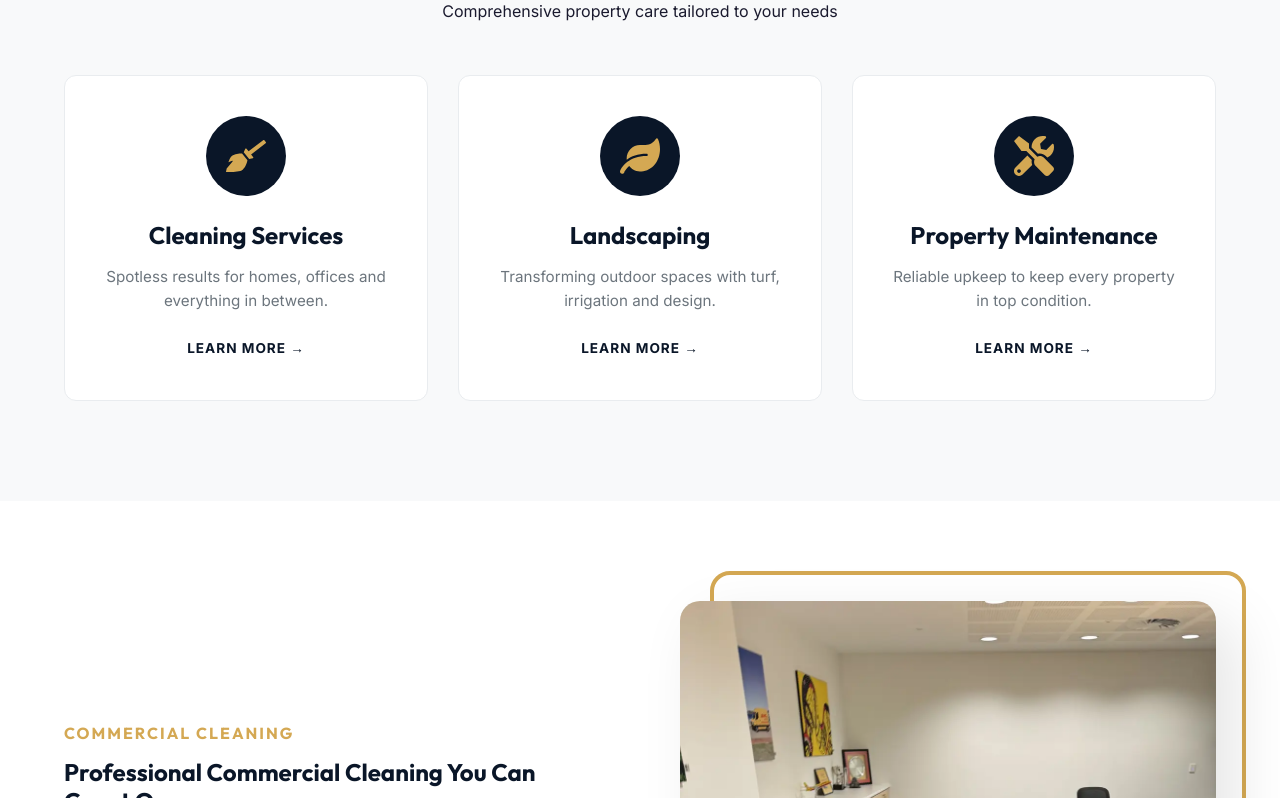
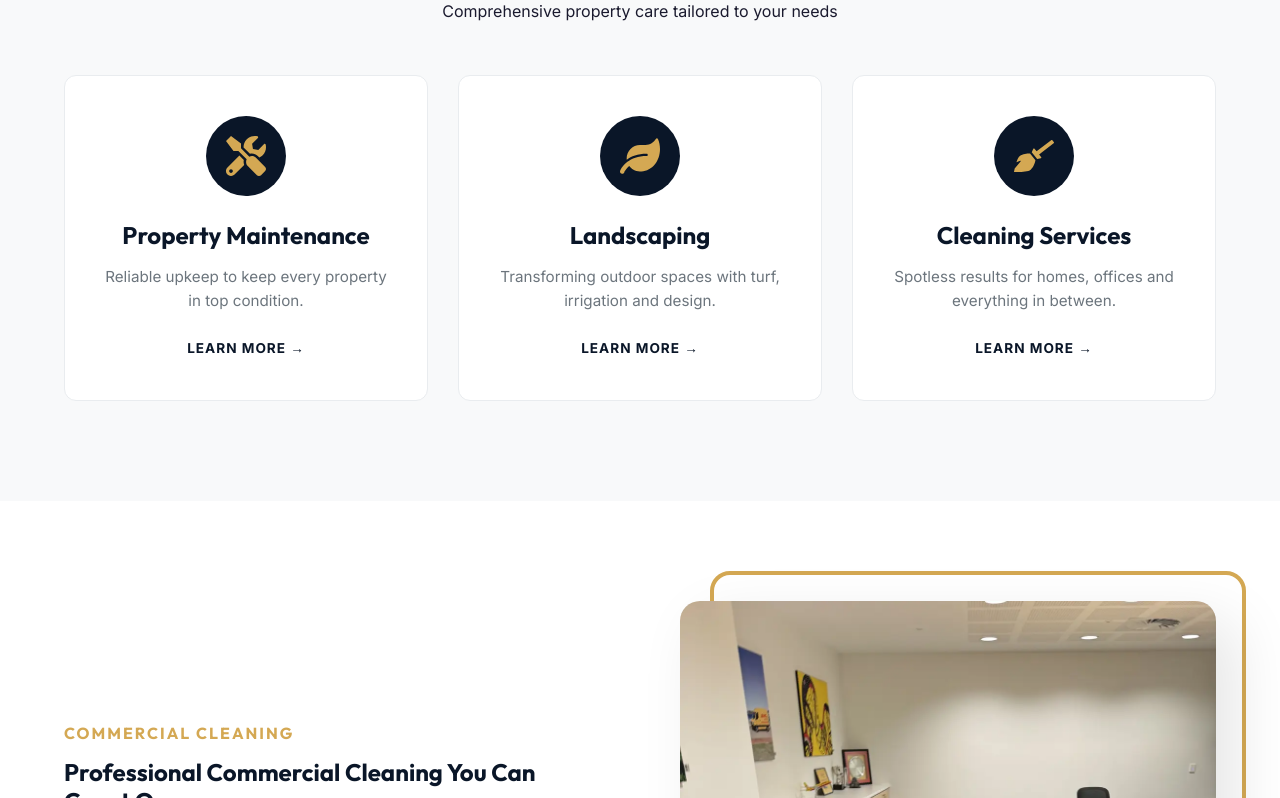
Before and after one commit to Sumaiya-Meem/prestiva-service-website, a React (Vite) app in the folder client/: page / in a window 1280 px wide. Shown: the part 1142-1940 px from the top of the page. Built offline with nearby package versions, Linux system fonts and the light colour scheme; no server answers.

Commit message:
update service ordering

```diff
--- a/client/src/components/layout/Header.jsx
+++ b/client/src/components/layout/Header.jsx
@@ -87,7 +87,7 @@ const Header = () => {
                   s.comingSoon ? (
                     <li key={s.name}>
                       <span className="nav-mega__link nav-mega__link--soon">
-                        {s.name} <span className="nav-mega__soon">Soon</span>
+                        {s.name} <span className="nav-mega__soon">Coming Soon</span>
                       </span>
                     </li>
                   ) : (
--- a/client/src/config/siteConfig.js
+++ b/client/src/config/siteConfig.js
@@ -81,20 +81,19 @@ const siteConfig = {
   // ── Service Taxonomy (single source of truth for nav, pages & forms) ──
   serviceCategories: [
     {
-      slug: "cleaning",
-      title: "Cleaning Services",
-      path: "/cleaning",
-      blurb: "Spotless results for homes, offices and everything in between.",
+      slug: "property-maintenance",
+      title: "Property Maintenance",
+      path: "/property-maintenance",
+      blurb: "Reliable upkeep to keep every property in top condition.",
       services: [
-        { name: "Commercial Cleaning", to: "/commercial" },
-        { name: "Office Cleaning" },
-        { name: "Builders & After-Construction Cleaning" },
-        { name: "Real Estate Cleaning" },
-        { name: "Airbnb Cleaning" },
-        { name: "End-of-Lease Cleaning", to: "/residential" },
-        { name: "Carpet Cleaning" },
-        { name: "Window Cleaning" },
-        { name: "Deep Cleaning" }
+        { name: "General Property Maintenance" },
+        { name: "Garden & Lawn Care" },
+        { name: "Gutter Cleaning" },
+        { name: "Site Clean-Ups" },
+        { name: "Green Waste Removal" },
+        { name: "Lawn Mowing" },
+        { name: "Weeding & Edging" },
+        { name: "Pressure Cleaning" }
       ]
     },
     {
@@ -114,19 +113,20 @@ const siteConfig = {
       ]
     },
     {
-      slug: "property-maintenance",
-      title: "Property Maintenance",
-      path: "/property-maintenance",
-      blurb: "Reliable upkeep to keep every property in top condition.",
+      slug: "cleaning",
+      title: "Cleaning Services",
+      path: "/cleaning",
+      blurb: "Spotless results for homes, offices and everything in between.",
       services: [
-        { name: "General Property Maintenance" },
-        { name: "Garden & Lawn Care" },
-        { name: "Gutter Cleaning" },
-        { name: "Site Clean-Ups" },
-        { name: "Green Waste Removal" },
-        { name: "Lawn Mowing" },
-        { name: "Weeding & Edging" },
-        { name: "Pressure Cleaning" }
+        { name: "Commercial Cleaning", to: "/commercial" },
+        { name: "Office Cleaning" },
+        { name: "Builders & After-Construction Cleaning" },
+        { name: "Real Estate Cleaning" },
+        { name: "Airbnb Cleaning" },
+        { name: "End-of-Lease Cleaning", to: "/residential" },
+        { name: "Carpet Cleaning" },
+        { name: "Window Cleaning" },
+        { name: "Deep Cleaning" }
       ]
     }
   ],
--- a/client/src/styles/components.css
+++ b/client/src/styles/components.css
@@ -525,8 +525,9 @@ html[data-theme="dark"] .icon-btn { color: var(--dark-text); }
   font-weight: 800;
   text-transform: uppercase;
   letter-spacing: 0.4px;
-  background: rgba(212, 168, 83, 0.2);
-  color: var(--primary-gold);
+  white-space: nowrap;
+  background: rgba(39, 194, 129, 0.18);
+  color: #27c281;
   padding: 2px 7px;
   border-radius: 10px;
 }
--- a/client/src/styles/pages.css
+++ b/client/src/styles/pages.css
@@ -678,8 +678,8 @@
   font-weight: 800;
   text-transform: uppercase;
   letter-spacing: 0.5px;
-  color: #b9892b;
-  background: rgba(212, 168, 83, 0.16);
+  color: #1c8a4e;
+  background: rgba(39, 194, 129, 0.16);
   padding: 4px 10px;
   border-radius: 20px;
 }
```
